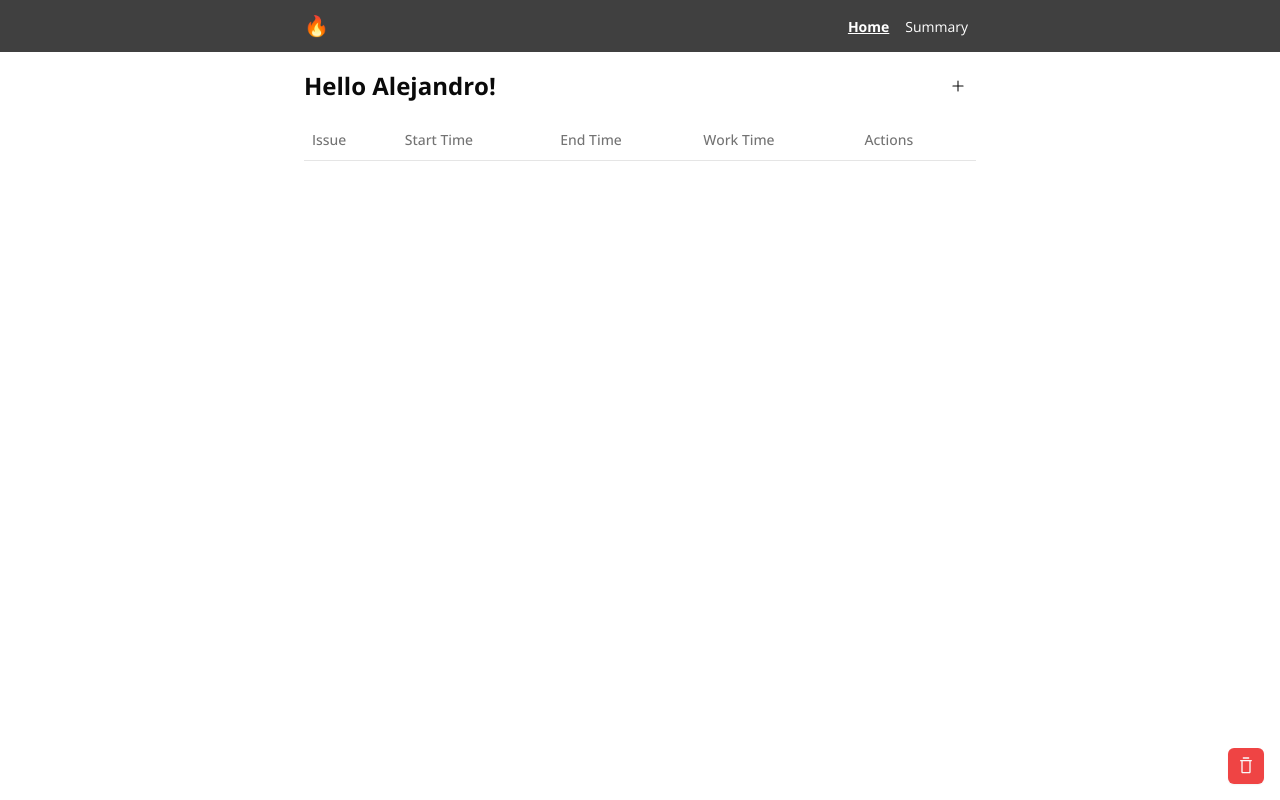
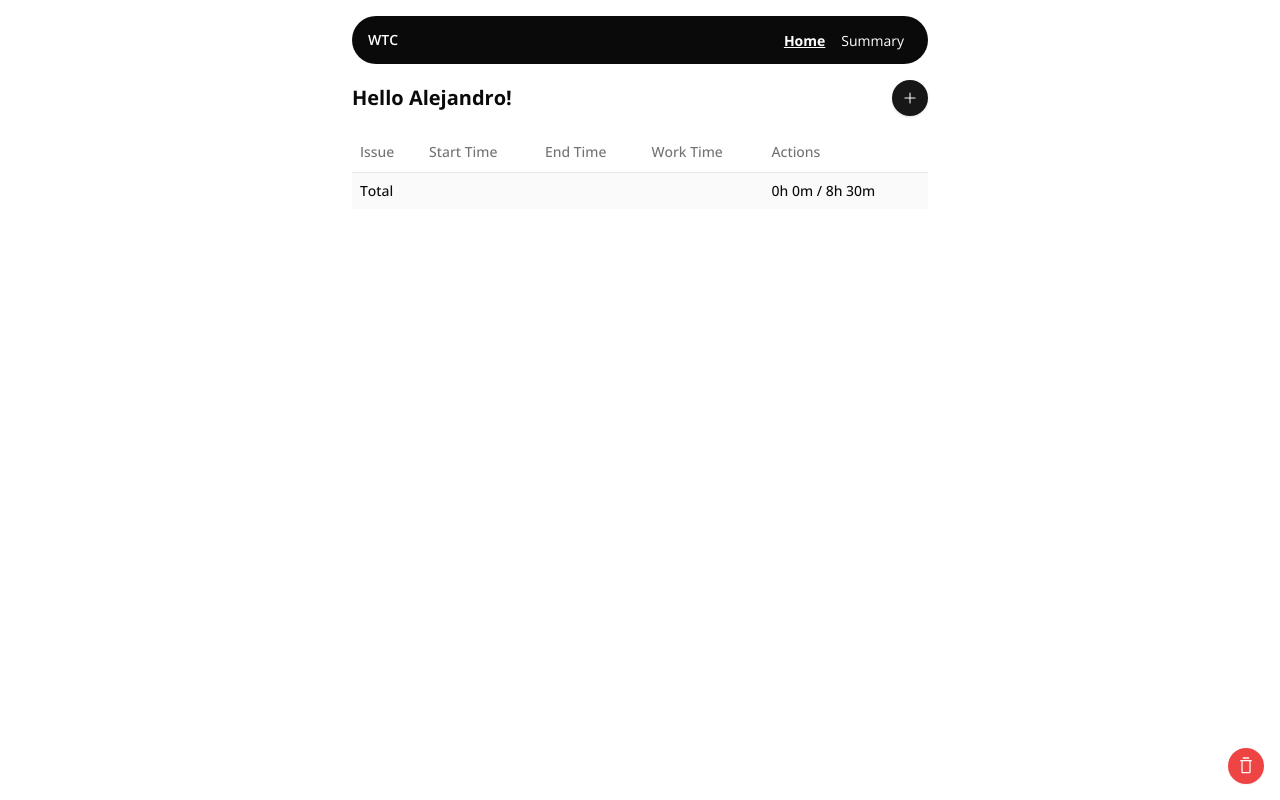
Before and after one commit to alevidals/worktime-calculator, a Next.js app: page / in a window 1280 px wide. Built offline with nearby package versions, Linux system fonts and the light colour scheme.

Commit message:
feat: add table footer to show total work time

```diff
--- a/src/app/layout.tsx
+++ b/src/app/layout.tsx
@@ -1,11 +1,13 @@
 import { Navbar } from "@/components/navbar";
 import { Toaster } from "@/components/ui/sonner";
+import { cn } from "@/lib/utils";
 import type { Metadata } from "next";
 import { Open_Sans } from "next/font/google";
 import "./globals.css";
 
 const openSans = Open_Sans({
   subsets: ["latin"],
+  weight: ["300", "400", "500", "600", "700", "800"],
 });
 
 export const metadata: Metadata = {
@@ -20,9 +22,9 @@ export default function RootLayout({
 }>) {
   return (
     <html lang="en">
-      <body className={openSans.className}>
+      <body className={cn(openSans.className, "m-4")}>
         <Navbar />
-        <main className="mt-4 max-w-2xl mx-auto">{children}</main>
+        <main className="mt-4 max-w-xl mx-auto">{children}</main>
         <Toaster />
       </body>
     </html>
--- a/src/app/page.tsx
+++ b/src/app/page.tsx
@@ -6,12 +6,12 @@ export default function Home() {
   return (
     <>
       <div className="flex items-center justify-between mb-4">
-        <h1 className="text-2xl font-bold">Hello Alejandro!</h1>
+        <h1 className="text-xl font-bold">Hello Alejandro!</h1>
         <AddIssueButton />
       </div>
       <IssuesTable />
       <div className="fixed bottom-4 right-4 flex items-center gap-x-3">
-        <DeleteIssuesButton />
+        <DeleteIssuesButton className="rounded-full" />
       </div>
     </>
   );
--- a/src/app/summary/page.tsx
+++ b/src/app/summary/page.tsx
@@ -3,7 +3,7 @@ import { SummaryTable } from "@/components/summary-table";
 export default function SummaryPage() {
   return (
     <>
-      <h1 className="text-2xl font-bold mb-4 h-9 flex items-center">Summary</h1>
+      <h1 className="text-xl font-bold mb-4 h-9 flex items-center">Summary</h1>
       <SummaryTable />
     </>
   );
--- a/src/components/add-issue-button.tsx
+++ b/src/components/add-issue-button.tsx
@@ -69,7 +69,7 @@ export function AddIssueButton() {
     <>
       <Button
         size="icon"
-        variant="ghost"
+        // variant="ghost"
         className="rounded-full"
         onClick={() => setIsOpen(true)}
       >
--- a/src/components/issues-table.tsx
+++ b/src/components/issues-table.tsx
@@ -1,13 +1,16 @@
 "use client";
 
-import { formatWorkTimeFromSeconds } from "@/lib/issues";
+import { formatWorkTimeFromSeconds, getTotalWorkTime } from "@/lib/issues";
 import { issuesAtom } from "@/lib/store";
+import { cn } from "@/lib/utils";
+import dayjs from "dayjs";
 import { useAtomValue } from "jotai";
 import { IssuesTableDropdown } from "./issues-table-dropdown";
 import {
   Table,
   TableBody,
   TableCell,
+  TableFooter,
   TableHead,
   TableHeader,
   TableRow,
@@ -15,6 +18,10 @@ import {
 
 export function IssuesTable() {
   const issues = useAtomValue(issuesAtom);
+
+  const totalWorkTime = getTotalWorkTime(issues);
+
+  const secondsToWork = dayjs().day() !== 5 ? 30600 : 25200;
 
   return (
     <Table>
@@ -40,6 +47,22 @@ export function IssuesTable() {
           </TableRow>
         ))}
       </TableBody>
+      <TableFooter>
+        <TableRow>
+          <TableCell colSpan={4}>Total</TableCell>
+          <TableCell>
+            <span
+              className={cn(
+                totalWorkTime === secondsToWork && "text-green-500 font-bold",
+                totalWorkTime > secondsToWork && "text-red-500 font-extrabold"
+              )}
+            >
+              {formatWorkTimeFromSeconds(totalWorkTime)}
+            </span>{" "}
+            / {formatWorkTimeFromSeconds(secondsToWork)}
+          </TableCell>
+        </TableRow>
+      </TableFooter>
     </Table>
   );
 }
--- a/src/components/navbar.tsx
+++ b/src/components/navbar.tsx
@@ -3,38 +3,30 @@
 import { cn } from "@/lib/utils";
 import Link from "next/link";
 import { usePathname } from "next/navigation";
-import { useState } from "react";
 
 const links = [
   { href: "/", label: "Home" },
   { href: "/summary", label: "Summary" },
 ];
 
-const emojis = ["🔥", "🚀", "🌟", "🌈", "🎉", "🎈", "🎊", "🎁", "🎀", "🪅"];
+// const emojis = ["🔥", "🚀", "🌟", "🌈", "🎉", "🎈", "🎊", "🎁", "🎀", "🪅"];
 
 export function Navbar() {
   const pathname = usePathname();
 
-  const [emoji, setEmoji] = useState(emojis[0]);
-
   return (
-    <header>
-      <nav className="bg-neutral-700 p-3">
+    <header className="max-w-xl mx-auto rounded-full bg-foreground py-3 px-4">
+      <nav>
         <div className="flex items-center justify-between max-w-2xl mx-auto">
-          <h1
-            className="text-xl font-semibold text-white select-none cursor-pointer"
-            onClick={() =>
-              setEmoji(emojis[Math.floor(Math.random() * emojis.length)])
-            }
-          >
-            {emoji}
+          <h1 className="text-sm font-semibold text-white select-none cursor-pointer">
+            WTC
           </h1>
           <div>
             {links.map(({ href, label }) => (
               <Link
                 key={href}
                 href={href}
-                className={cn("text-white px-2 py-1 rounded-md text-sm", {
+                className={cn("text-background px-2 py-1 rounded-md text-sm", {
                   "underline font-bold": pathname === href,
                 })}
               >
--- a/src/components/summary-table.tsx
+++ b/src/components/summary-table.tsx
@@ -4,11 +4,16 @@ import {
   Table,
   TableBody,
   TableCell,
+  TableFooter,
   TableHead,
   TableHeader,
   TableRow,
 } from "@/components/ui/table";
-import { formatWorkTimeFromSeconds, groupIssues } from "@/lib/issues";
+import {
+  formatWorkTimeFromSeconds,
+  getTotalWorkTime,
+  groupIssues,
+} from "@/lib/issues";
 import { issuesAtom } from "@/lib/store";
 import { useAtomValue } from "jotai";
 
@@ -16,6 +21,7 @@ export function SummaryTable() {
   const issues = useAtomValue(issuesAtom);
 
   const groupedIssues = groupIssues(issues);
+  const totalWorkTime = getTotalWorkTime(issues);
 
   return (
     <Table>
@@ -35,6 +41,12 @@ export function SummaryTable() {
           </TableRow>
         ))}
       </TableBody>
+      <TableFooter>
+        <TableRow>
+          <TableCell colSpan={2}>Total</TableCell>
+          <TableCell>{formatWorkTimeFromSeconds(totalWorkTime)}</TableCell>
+        </TableRow>
+      </TableFooter>
     </Table>
   );
 }
--- a/src/lib/issues.ts
+++ b/src/lib/issues.ts
@@ -38,10 +38,7 @@ export function formatWorkTimeFromSeconds(seconds: number) {
   return `${hoursDiff}h ${minutesDiff}m`;
 }
 
-export function groupIssues(issues: Issue[]) {
-  if (!issues) return [];
-
-  const groupedIssues: Record<string, GroupedIssue> = {};
+export function getTotalWorkTime(issues: Issue[]) {
   const totalWorkTime = issues.reduce((acc, issue) => {
     return (
       acc +
@@ -51,6 +48,15 @@ export function groupIssues(issues: Issue[]) {
       })
     );
   }, 0);
+
+  return totalWorkTime;
+}
+
+export function groupIssues(issues: Issue[]) {
+  if (!issues) return [];
+
+  const groupedIssues: Record<string, GroupedIssue> = {};
+  const totalWorkTime = getTotalWorkTime(issues);
 
   for (const issue of issues) {
     const workTime = getSecondsFromTimeRange({
```
